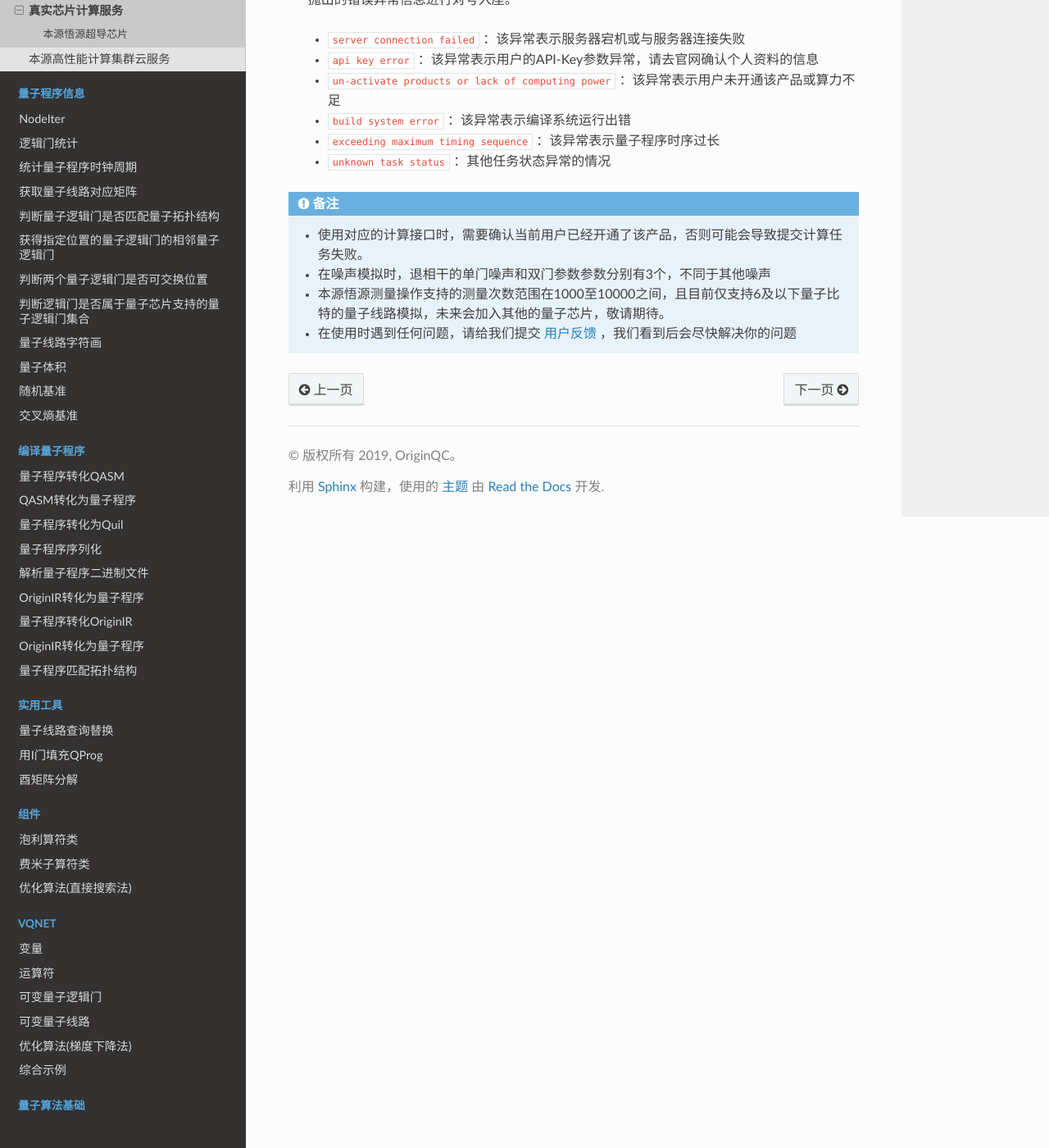
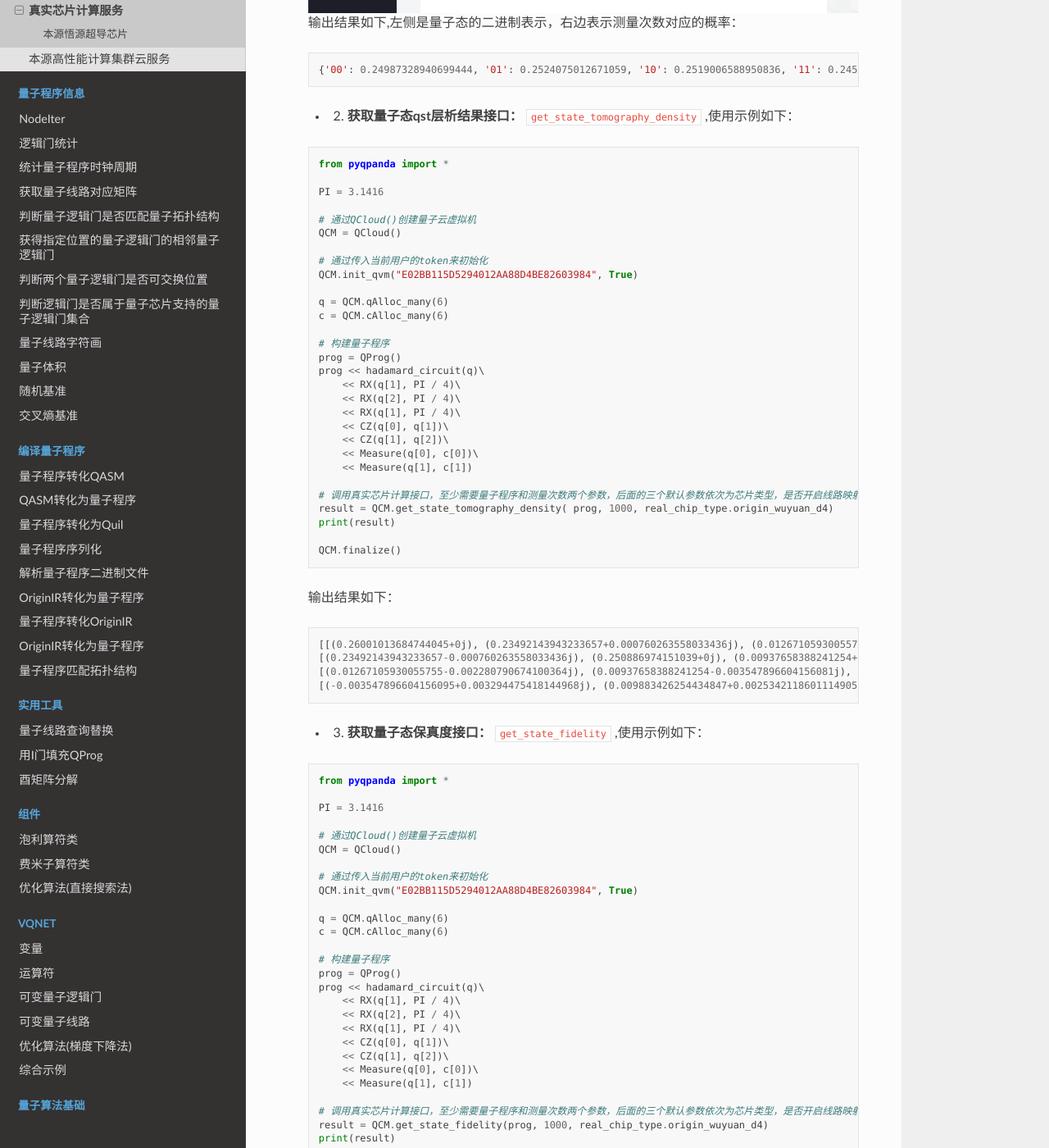
Before and after one commit to OriginQ/pyQPanda-Toturial, a Sphinx documentation site: the page built from source/Realchip.rst, in a window 1280 px wide and 1400 px high, scrolled down 1733 px. Shown: the whole window at 82% size. Built offline with Sphinx 7.4.7 and the Read the Docs theme 2.0.0, drawn with Linux system fonts in a browser that asks for light colours; pages that are not in the unit, such as notebooks, are missing from menus; some of the changed text lies outside the part shown.

Commit message:
Update Realchip.rst

```diff
--- a/source/Realchip.rst
+++ b/source/Realchip.rst
@@ -19,32 +19,41 @@
 .. image:: images/param.png
    :align: center
 
-通过量子云平台向本源悟源请求计算任务的完整代码流程如下：
+接口介绍如下：
+
+    - 1. **蒙特卡洛测量接口：**  ``real_chip_measure`` ,使用示例如下：
 
     .. code-block:: python
 
         from pyqpanda import *
 
+        PI = 3.1416
+
         # 通过QCloud()创建量子云虚拟机
-        qm = QCloud()
+        QCM = QCloud()
 
         # 通过传入当前用户的token来初始化
-        qm.init_qvm("3B1AC640AAC248C6A7EE4E8D8537370D")
+        QCM.init_qvm("E02BB115D5294012AA88D4BE82603984", True)
 
-        qlist = qm.qAlloc_many(6)
-        clist = qm.cAlloc_many(6)
+        q = QCM.qAlloc_many(6)
+        c = QCM.cAlloc_many(6)
 
-        # 构建量子程序，可以手动输入，也可以来自OriginIR或QASM语法文件等
+        # 构建量子程序
         prog = QProg()
-        prog << hadamard_circuit(qlist)\
-            << CZ(qlist[1], qlist[5])\
-            << Measure(qlist[0], clist[0])\
-            << Measure(qlist[1], clist[1])
+        prog << hadamard_circuit(q)\
+            << RX(q[1], PI / 4)\
+            << RX(q[2], PI / 4)\
+            << RX(q[1], PI / 4)\
+            << CZ(q[0], q[1])\
+            << CZ(q[1], q[2])\
+            << Measure(q[0], c[0])\
+            << Measure(q[1], c[1])
 
-        # 调用真实芯片计算接口，需要量子程序和测量次数两个参数
-        result = qm.real_chip_measure(prog, 1000)
+        # 调用真实芯片计算接口，至少需要量子程序和测量次数两个参数，后面的三个默认参数依次为芯片类型，是否开启线路映射与线路优化功能。
+        result = QCM.real_chip_measure(prog, 1000, real_chip_type.origin_wuyuan_d4)
         print(result)
-        qm.finalize()
+
+        QCM.finalize()
 
     上述过程需要注意的是， ``init`` 需要用户传入量子云平台用户验证标识 ``token`` ，可以从本源量子云平台个人信息下获取，具体见下方截图。
 
@@ -55,7 +64,91 @@
 
     .. code-block:: python
 
-        {'00': 0.23802240750336423, '01': 0.26973019843267976, '10': 0.2343739851574412, '11': 0.25787340890651467}
+        {'00': 0.24987328940699444, '01': 0.2524075012671059, '10': 0.2519006588950836, '11': 0.24581855043081605}
+
+
+    - 2. **获取量子态qst层析结果接口：**  ``get_state_tomography_density`` ,使用示例如下：
+
+    .. code-block:: python
+
+        from pyqpanda import *
+
+        PI = 3.1416
+
+        # 通过QCloud()创建量子云虚拟机
+        QCM = QCloud()
+
+        # 通过传入当前用户的token来初始化
+        QCM.init_qvm("E02BB115D5294012AA88D4BE82603984", True)
+
+        q = QCM.qAlloc_many(6)
+        c = QCM.cAlloc_many(6)
+
+        # 构建量子程序
+        prog = QProg()
+        prog << hadamard_circuit(q)\
+            << RX(q[1], PI / 4)\
+            << RX(q[2], PI / 4)\
+            << RX(q[1], PI / 4)\
+            << CZ(q[0], q[1])\
+            << CZ(q[1], q[2])\
+            << Measure(q[0], c[0])\
+            << Measure(q[1], c[1])
+
+        # 调用真实芯片计算接口，至少需要量子程序和测量次数两个参数，后面的三个默认参数依次为芯片类型，是否开启线路映射与线路优化功能。
+        result = QCM.get_state_tomography_density( prog, 1000, real_chip_type.origin_wuyuan_d4)
+        print(result)
+
+        QCM.finalize()
+
+    输出结果如下：
+
+    .. code-block:: python
+
+        [[(0.26001013684744045+0j), (0.23492143943233657+0.000760263558033436j), (0.01267105930055755+0.002280790674100364j), (-0.003547896604156095-0.003294475418144968j)],
+        [(0.23492143943233657-0.000760263558033436j), (0.250886974151039+0j), (0.00937658388241254+0.003547896604156081j), (0.009883426254434847-0.0025342118601114905j)],
+        [(0.01267105930055755-0.002280790674100364j), (0.00937658388241254-0.003547896604156081j), (0.2412569690826153+0j), (-0.2240243284338571-0.009123162696401413j)],
+        [(-0.003547896604156095+0.003294475418144968j), (0.009883426254434847+0.0025342118601114905j), (-0.2240243284338571+0.009123162696401413j), (0.24784591991890528+0j)]]
+
+    - 3. **获取量子态保真度接口：**  ``get_state_fidelity`` ,使用示例如下：
+
+    .. code-block:: python
+
+        from pyqpanda import *
+
+        PI = 3.1416
+
+        # 通过QCloud()创建量子云虚拟机
+        QCM = QCloud()
+
+        # 通过传入当前用户的token来初始化
+        QCM.init_qvm("E02BB115D5294012AA88D4BE82603984", True)
+
+        q = QCM.qAlloc_many(6)
+        c = QCM.cAlloc_many(6)
+
+        # 构建量子程序
+        prog = QProg()
+        prog << hadamard_circuit(q)\
+            << RX(q[1], PI / 4)\
+            << RX(q[2], PI / 4)\
+            << RX(q[1], PI / 4)\
+            << CZ(q[0], q[1])\
+            << CZ(q[1], q[2])\
+            << Measure(q[0], c[0])\
+            << Measure(q[1], c[1])
+
+        # 调用真实芯片计算接口，至少需要量子程序和测量次数两个参数，后面的三个默认参数依次为芯片类型，是否开启线路映射与线路优化功能。
+        result = QCM.get_state_fidelity(prog, 1000, real_chip_type.origin_wuyuan_d4)
+        print(result)
+
+        QCM.finalize()
+
+    输出结果如下：
+
+    .. code-block:: python
+
+        0.942748
 
     在使用本源悟源真实芯片测量操作时，经常会遇到各种错误，下面给出部分错误信息，可以根据抛出的错误异常信息进行对号入座。
 
```
